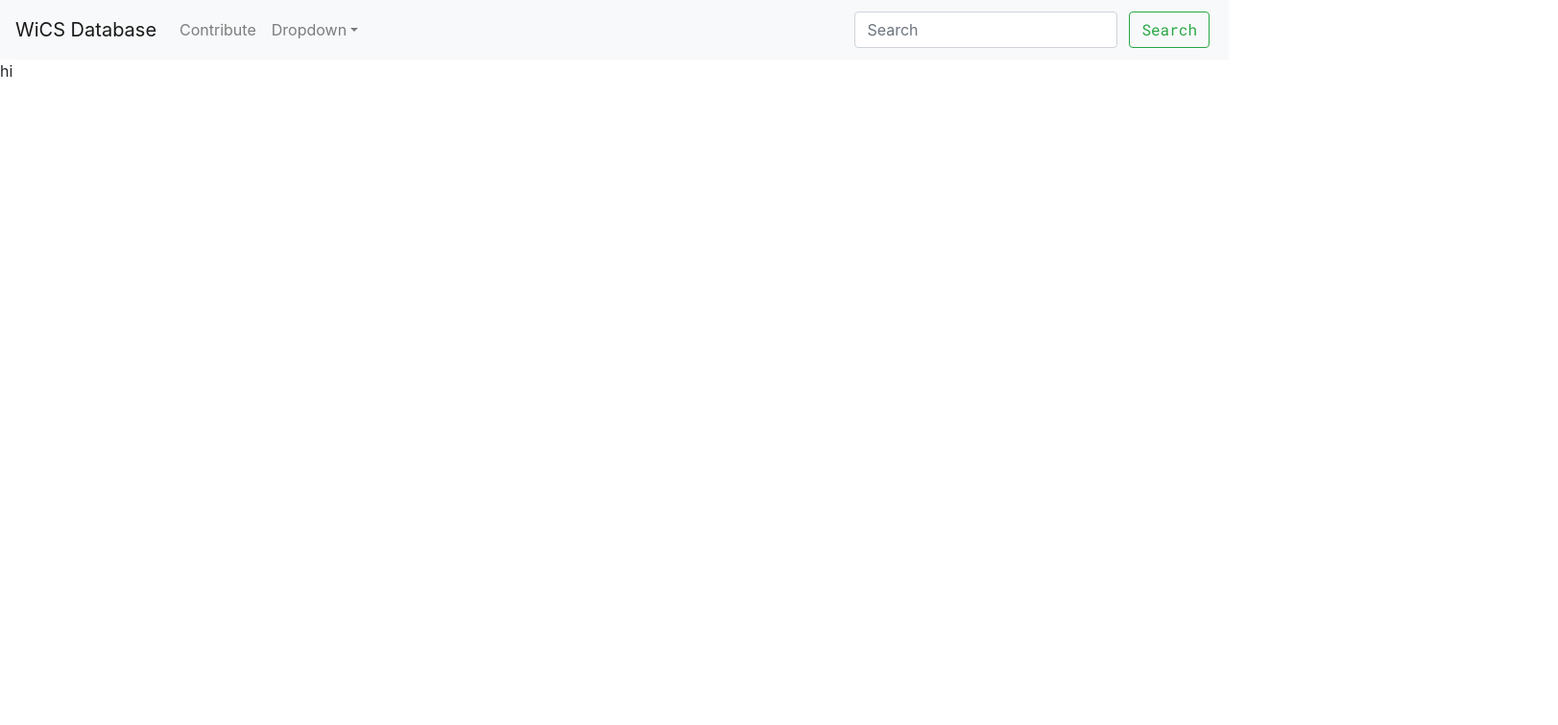
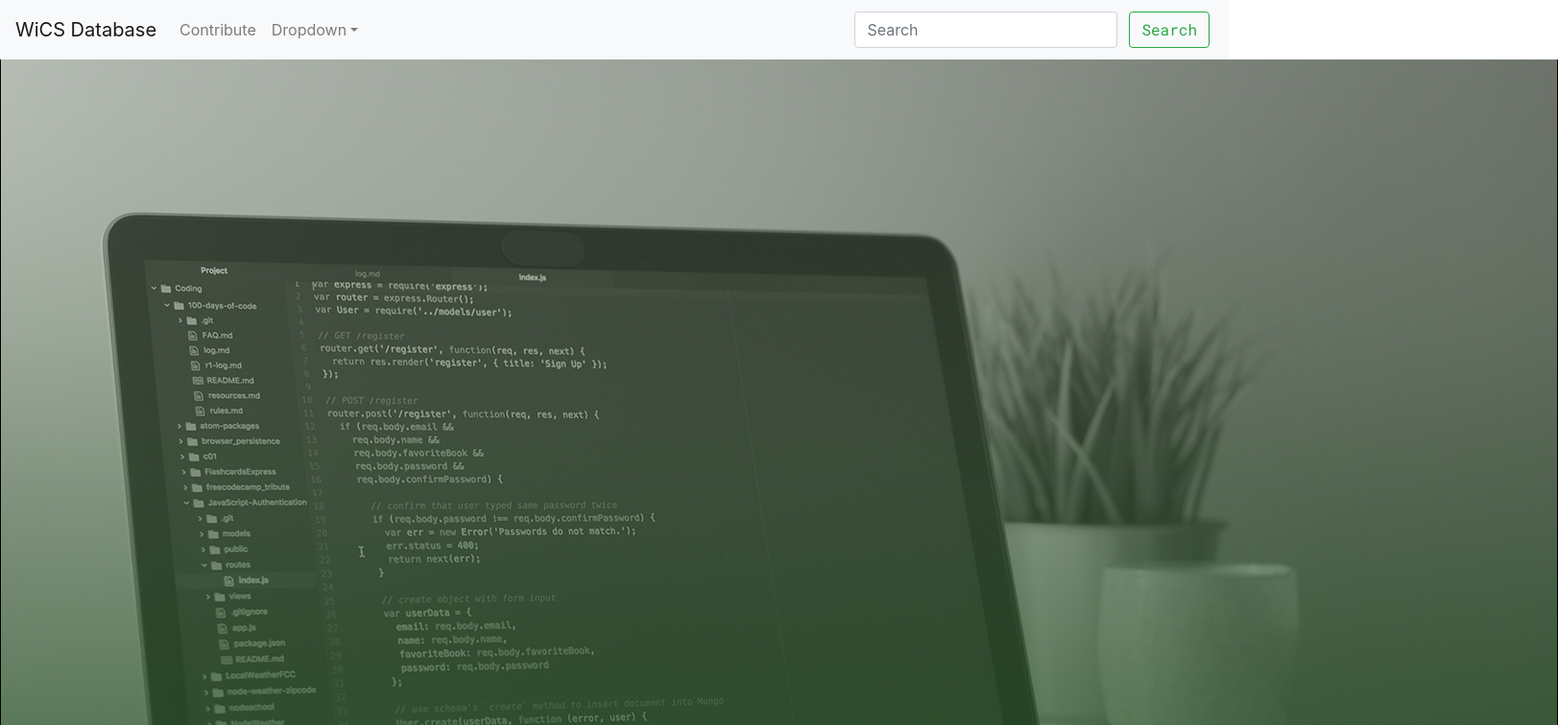
Before and after one commit to DALI-mini-webdev/final-project-jeem-teem, a React (Create React App) app in the folder jeem-team-website/: page / in a window 1280 px wide. Shown: the top 756 px of the page at 96% size, 1623 px wide, since content can reach past the window. Built offline with nearby package versions, Linux system fonts and the light colour scheme.

Commit message:
add background image

```diff
--- a/jeem-team-website/src/components/Landing.js
+++ b/jeem-team-website/src/components/Landing.js
@@ -1,4 +1,6 @@
 import React from 'react';
+import "../jcustom.css";
+import background from "../images/Rectangle 1.jpg";
 
 class Landing extends React.Component {
     constructor(props) {
@@ -9,7 +11,7 @@ class Landing extends React.Component {
     render() {
         return (
             <div>
-                <p>hi</p>
+                <img src={background} alt=""/>
             </div>
         )
     }
```
Also changed, not shown: jeem-team-website/src/images/Rectangle 1.jpg (added).
